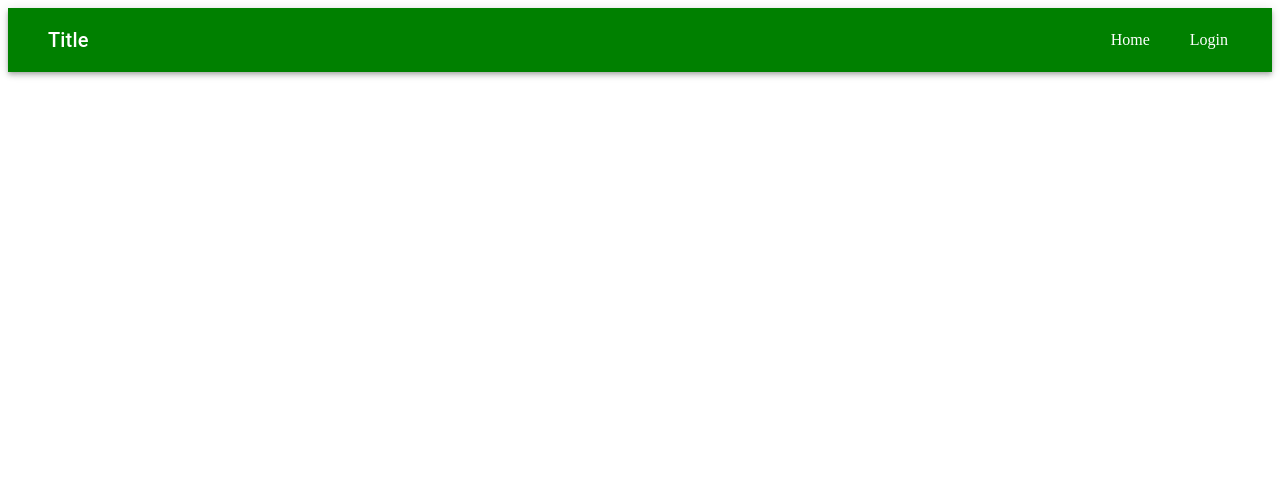
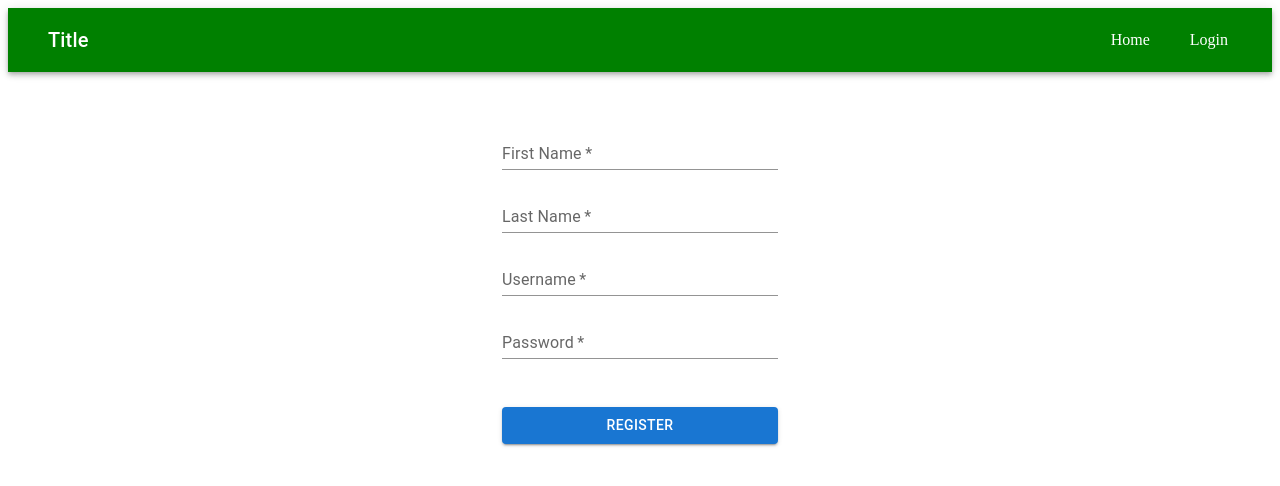
Before and after one commit to egarza27/react-rate-my-mechanic, a React (Create React App) app: page /register in a window 1280 px wide. Before the commit this address had no page. Shown: the top 486 px of the page. Built offline with nearby package versions, Linux system fonts and the light colour scheme.

Commit message:
added registration component

```diff
--- a/src/Router.js
+++ b/src/Router.js
@@ -4,6 +4,7 @@ import CarForm from "./containers/CarForm";
 import Home from "./components/Home";
 import Login from "./components/Login";
 import Test from "./components/Test";
+import Register from "./components/Register";
 import MaintenanceSchedules from "./containers/MaintenanceSchedules";
 
 const Router = () => {
@@ -13,6 +14,7 @@ const Router = () => {
       <Route path="/login" element={<Login />} />
       <Route path="/carForm" element={<CarForm />} />
       <Route path="/test" element={<Test />} />
+      <Route path="/register" element={<Register />} />
       <Route path="/maintenanceSchedules" element={<MaintenanceSchedules />} />
     </Routes>
   );
--- a/src/components/Login.js
+++ b/src/components/Login.js
@@ -2,6 +2,7 @@ import React, { useState } from "react";
 import { Navigate, useNavigate } from "react-router-dom";
 import { TextField, Button, Container } from "@mui/material";
 import cookie from "cookie";
+import Register from "./Register";
 
 const Login = () => {
   const navigate = useNavigate();
@@ -25,7 +26,7 @@ const Login = () => {
     e.preventDefault();
     let cookies = {};
     document.cookie = cookie.serialize("loggedIn", "true", {
-      maxAge: 60 * 1,
+      maxAge: 60 * 3,
     });
     navigate("/");
   };
@@ -61,7 +62,15 @@ const Login = () => {
           >
             Login
           </Button>
+
+          {/* <Button
+            id="register-button"
+            onClick={() => navigate("/register")}
+            variant="contained"
+            color="primary"
+          ></Button> */}
         </form>
+        <Register navigate={navigate} />
       </Container>
     </div>
   );
--- /dev/null
+++ b/src/components/Register.js
@@ -0,0 +1,109 @@
+import React, { useState } from "react";
+import { TextField, Button, Container } from "@mui/material";
+import axios from "axios";
+
+const Register = ({ navigate }) => {
+  const [state, setState] = useState({
+    first_name: "",
+    last_name: "",
+    username: "",
+    password: "",
+  });
+
+  const handleTextChange = (e) => {
+    const { name, value } = e.target;
+    setState((prevState) => ({
+      ...prevState,
+      [name]: value,
+    }));
+  };
+
+  const register = async (e) => {
+    e.preventDefault();
+
+    const userData = {
+      first_name: state.first_name,
+      last_name: state.last_name,
+      username: state.username,
+      password: state.password,
+    };
+
+    try {
+      const response = await axios.post(
+        "http://localhost:4001/users",
+        userData,
+        {
+          headers: {
+            "Content-Type": "application/json",
+          },
+        }
+      );
+
+      if (response.status === 200) {
+        alert("You have successfully registered!");
+        navigate("/");
+      } else {
+        alert("Registration failed. Please try again.");
+      }
+    } catch (error) {
+      console.error("Error occurred during registration:", error);
+      alert("An error occurred during registration. Please try again later.");
+    }
+  };
+
+  return (
+    <div className="App">
+      <Container maxWidth="sm">
+        <form className="login-form" onSubmit={register}>
+          <TextField
+            required
+            onChange={handleTextChange}
+            value={state.first_name}
+            name="first_name"
+            label="First Name"
+            type="text"
+            variant="standard"
+          />
+          <TextField
+            required
+            onChange={handleTextChange}
+            value={state.last_name}
+            name="last_name"
+            label="Last Name"
+            type="text"
+            variant="standard"
+          />
+          <TextField
+            required
+            onChange={handleTextChange}
+            value={state.username}
+            name="username"
+            label="Username"
+            type="text"
+            variant="standard"
+          />
+          <TextField
+            required
+            onChange={handleTextChange}
+            value={state.password}
+            name="password"
+            label="Password"
+            type="password"
+            variant="standard"
+          />
+          <br />
+          <Button
+            type="submit"
+            className="register-button"
+            variant="contained"
+            color="primary"
+          >
+            Register
+          </Button>
+        </form>
+      </Container>
+    </div>
+  );
+};
+
+export default Register;
--- a/src/components/Test.js
+++ b/src/components/Test.js
@@ -18,7 +18,7 @@ const Test = () => {
     fetchData();
   }, []);
 
-  console.log(data[1].first_name);
+  console.log(data);
   return <div>test</div>;
 };
 export default Test;
```
